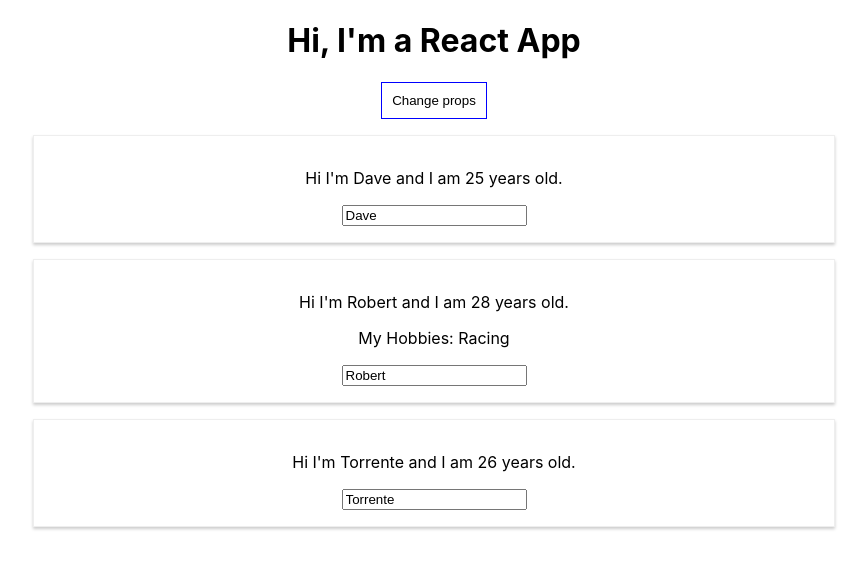
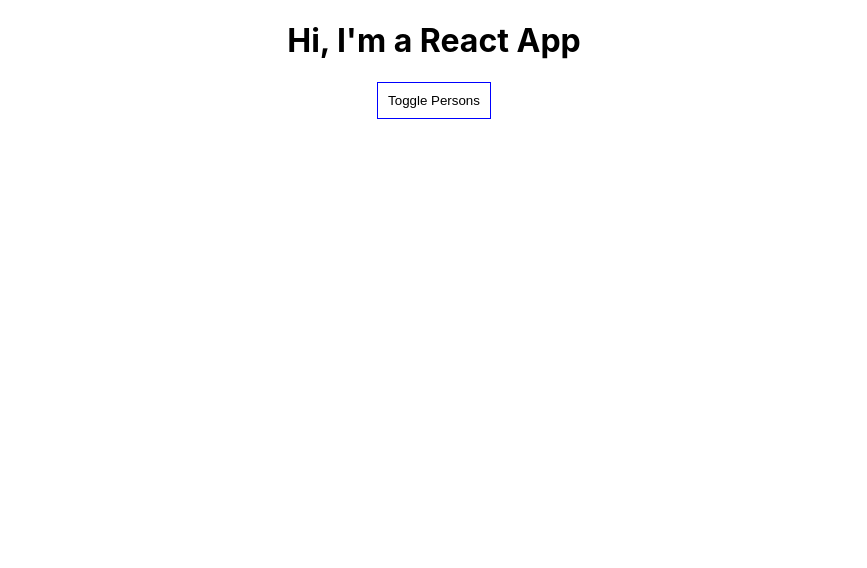
Before and after one commit to robertdeyb/react-tutorial, a React (Create React App) app: page / in a window 1280 px wide. Shown: the top 568 px of the page, without its empty margins (206-1073 px from the left). Built offline with nearby package versions, Linux system fonts and the light colour scheme.

Commit message:
list and conditional rendering

```diff
--- a/src/App.js
+++ b/src/App.js
@@ -5,55 +5,44 @@ class App extends Component {
   state = {
     persons: [
       {
+        id: "1",
         name: "Dave",
         age: 25
       },
       {
+        id: "2",
         name: "Robert",
         age: 28
       },
       {
+        id: "3",
         name: "Torrente",
         age: 26
       },
-    ]
+    ],
+    showPerson: false
   };
-  switchNameHandler = (nameEvent) => {
-    this.setState({
-      persons: [
-        {
-          name: nameEvent,
-          age: 25
-        },
-        {
-          name: "Robert",
-          age: 28
-        },
-        {
-          name: "Torrente",
-          age: 31
-        },
-      ]
+  nameChangeHandler = (event, index) => {
+    let inputVal = event.target.value;
+    let personIndex = this.state.persons.findIndex((person) => {
+      return person.id === index;
     })
+    const persons = [...this.state.persons];
+    persons[personIndex].name = inputVal;
+
+    this.setState({persons:persons})
   };
-  nameChangeHandler = (event) => {
-    this.setState({
-      persons: [
-        {
-          name: "Dave",
-          age: 25
-        },
-        {
-          name: event.target.value,
-          age: 28
-        },
-        {
-          name: "Torrente",
-          age: 31
-        },
-      ]
-    })
-  };
+  deletePersonHandler = (personIndex) => {
+    // const persons = this.state.persons.slice();
+    //spread the elements on the array
+    const persons = [...this.state.persons];
+    persons.splice(personIndex, 1);
+    this.setState({persons: persons})
+  }
+  togglePersons = () => {
+    let valueShowPerson = this.state.showPerson;
+    this.setState({showPerson: !valueShowPerson});
+  }
   render() {
     const style = {
       backgroundColor: 'white',
@@ -61,26 +50,31 @@ class App extends Component {
       padding: '10px',
       cursor: 'pointer'
     }
+    let persons = null;
+    if (this.state.showPerson) {
+      persons = (
+        <div>
+          {
+            this.state.persons.map((person, key) => {
+              return <Person name={person.name}
+              age={person.age}
+              click={() => this.deletePersonHandler(key)}
+              key = {person.id}
+              changed = {(event) => this.nameChangeHandler(event, person.id)}/>
+            })
+          }
+        </div>
+      );
+    }
+
     return (
       <div className="App">
         <h1>Hi, I'm a React App</h1>
         <button
-          onClick={() => this.switchNameHandler("Dave Robert Pogi")}
+          onClick={this.togglePersons}
           style = {style}
-        >Change props</button>
-        <Person
-        name={this.state.persons[0].name}
-        age={this.state.persons[0].age}
-        changed={this.nameChangeHandler}/>
-        <Person
-        name={this.state.persons[1].name}
-        age={this.state.persons[1].age}
-        click={this.switchNameHandler.bind(this,"Test Dave")}
-        changed={this.nameChangeHandler}>My Hobbies: Racing</Person>
-        <Person
-        name={this.state.persons[2].name}
-        age={this.state.persons[2].age}
-        changed={this.nameChangeHandler}/>
+        >Toggle Persons</button>
+        {persons}
       </div>
     )
     // return React.createElement('div', {className: 'App'}, React.createElement('h1', null, 'Sample Text'));
```
Also changed, not shown: 1 other file (tests, documents, lock files or other folders).
